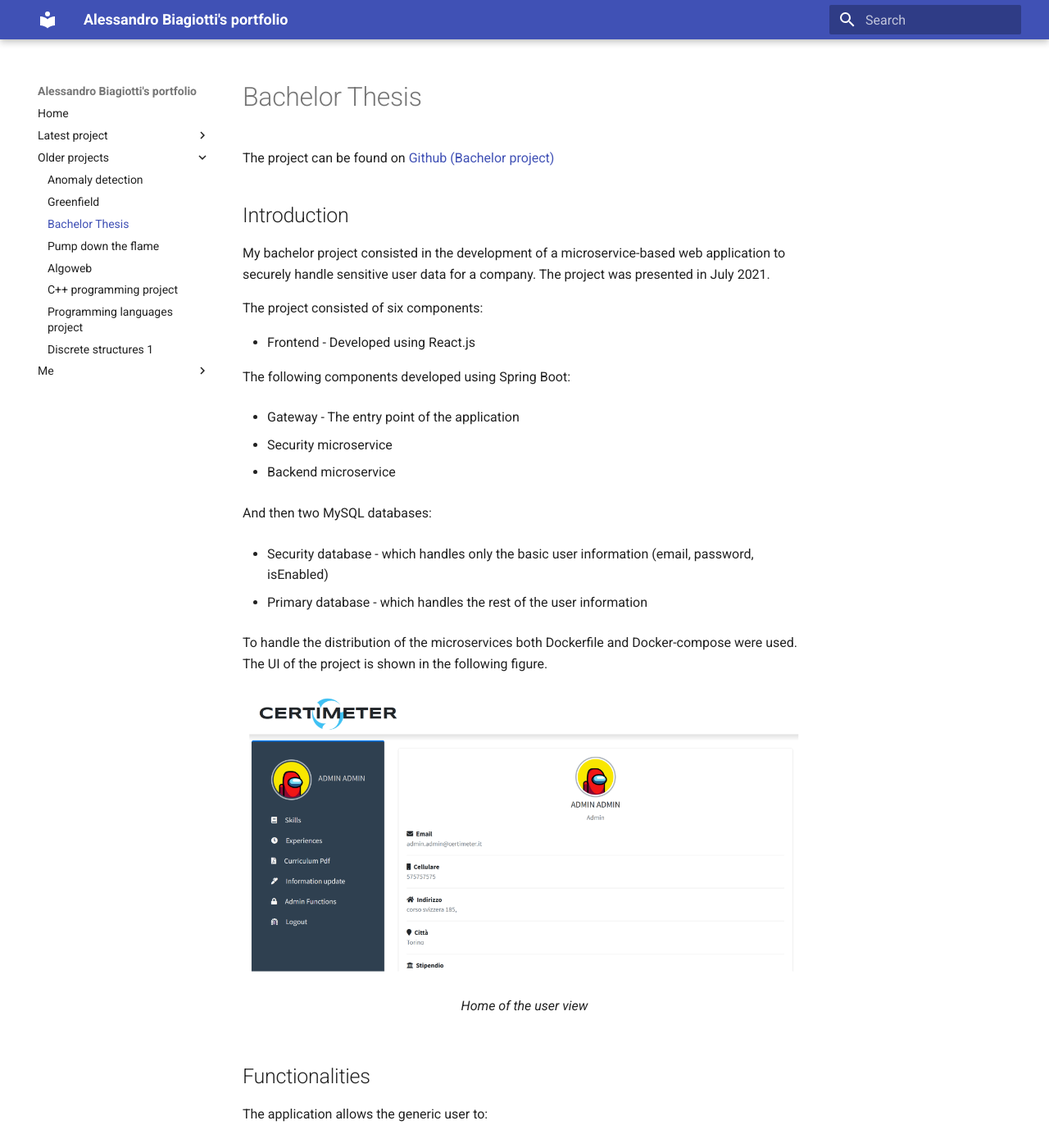
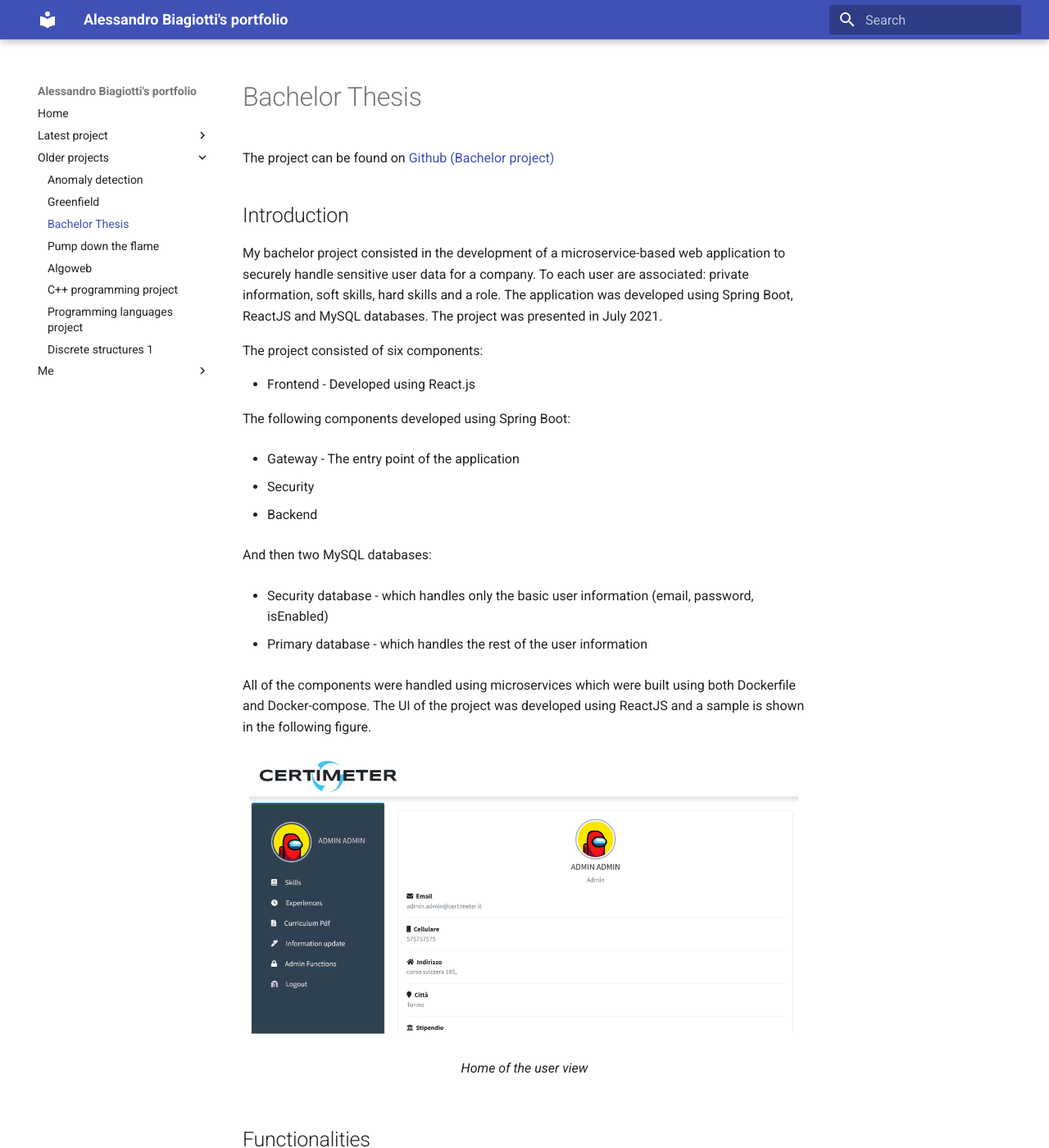
Before and after one commit to S3gmentati0nFault/S3gmentati0nFault.github.io, an MkDocs documentation site: the page built from docs/bachelor/readme.md, in a window 1280 px wide and 1400 px high. Shown: the whole window at 82% size. Built offline with MkDocs 1.6.1 and Material for MkDocs 9.7.7, drawn with Linux system fonts in a browser that asks for light colours.

Commit message:
Changes to the bachelor page

```diff
--- a/docs/bachelor/readme.md
+++ b/docs/bachelor/readme.md
@@ -1,7 +1,7 @@
 The project can be found on <a href="https://github.com/S3gmentati0nFault/Anagrafica-Aziendale">Github (Bachelor project)</a>
 
 <h2> Introduction </h2>
-My bachelor project consisted in the development of a microservice-based web application to securely handle sensitive user data for a company. The project was presented in July 2021.
+My bachelor project consisted in the development of a microservice-based web application to securely handle sensitive user data for a company. To each user are associated: private information, soft skills, hard skills and a role. The application was developed using Spring Boot, ReactJS and MySQL databases. The project was presented in July 2021.
 
 The project consisted of six components:
 
@@ -11,9 +11,9 @@ The following components developed using Spring Boot:
 
 - Gateway - The entry point of the application
 
-- Security microservice
+- Security
 
-- Backend microservice
+- Backend
 
 And then two MySQL databases:
 
@@ -21,7 +21,7 @@ And then two MySQL databases:
 
 - Primary database - which handles the rest of the user information
 
-To handle the distribution of the microservices both Dockerfile and Docker-compose were used. The UI of the project is shown in the following figure.
+All of the components were handled using microservices which were built using both Dockerfile and Docker-compose. The UI of the project was developed using ReactJS and a sample is shown in the following figure.
 
 <figure>
   <img src="../assets/frontend.png" alt="Could not load the image">
```
